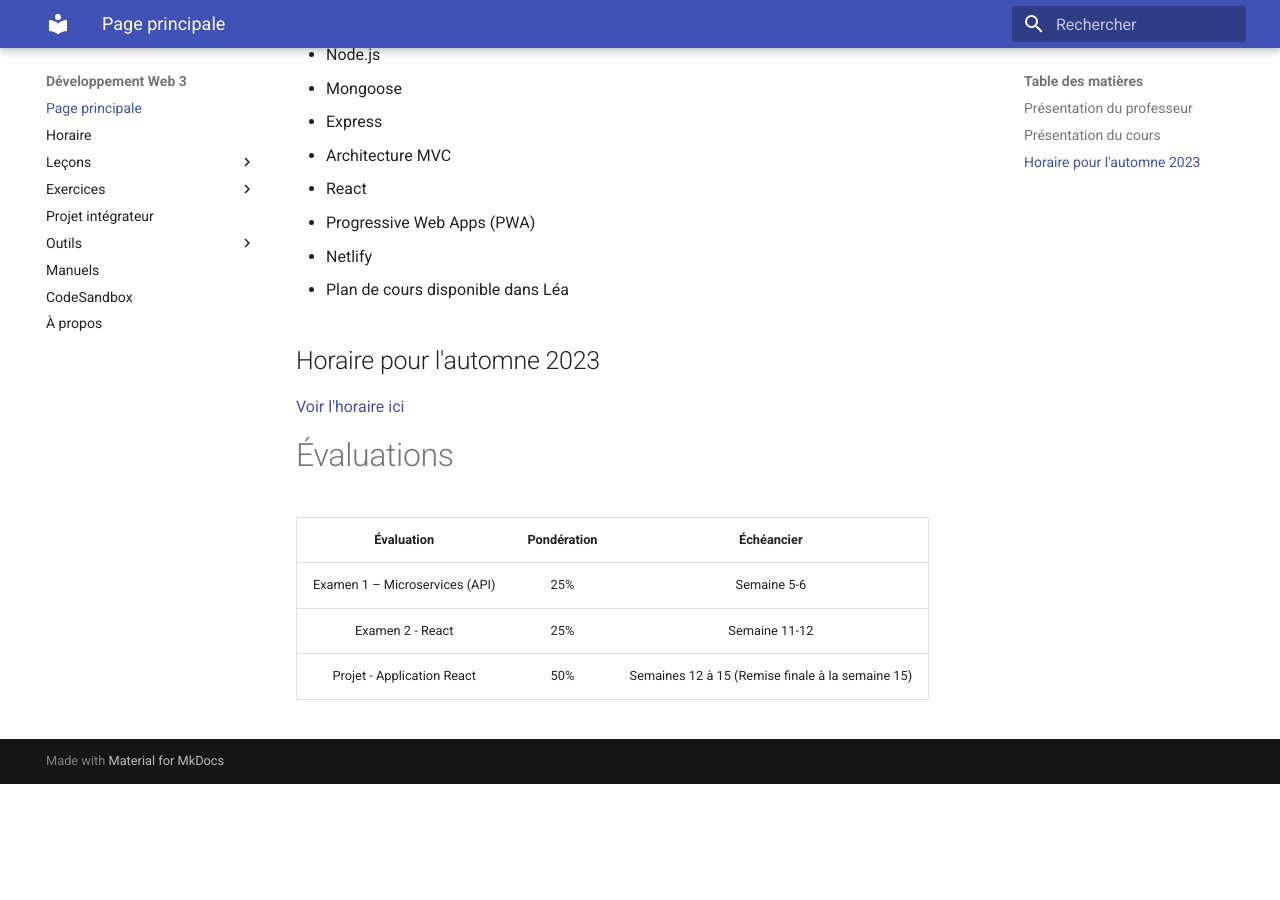
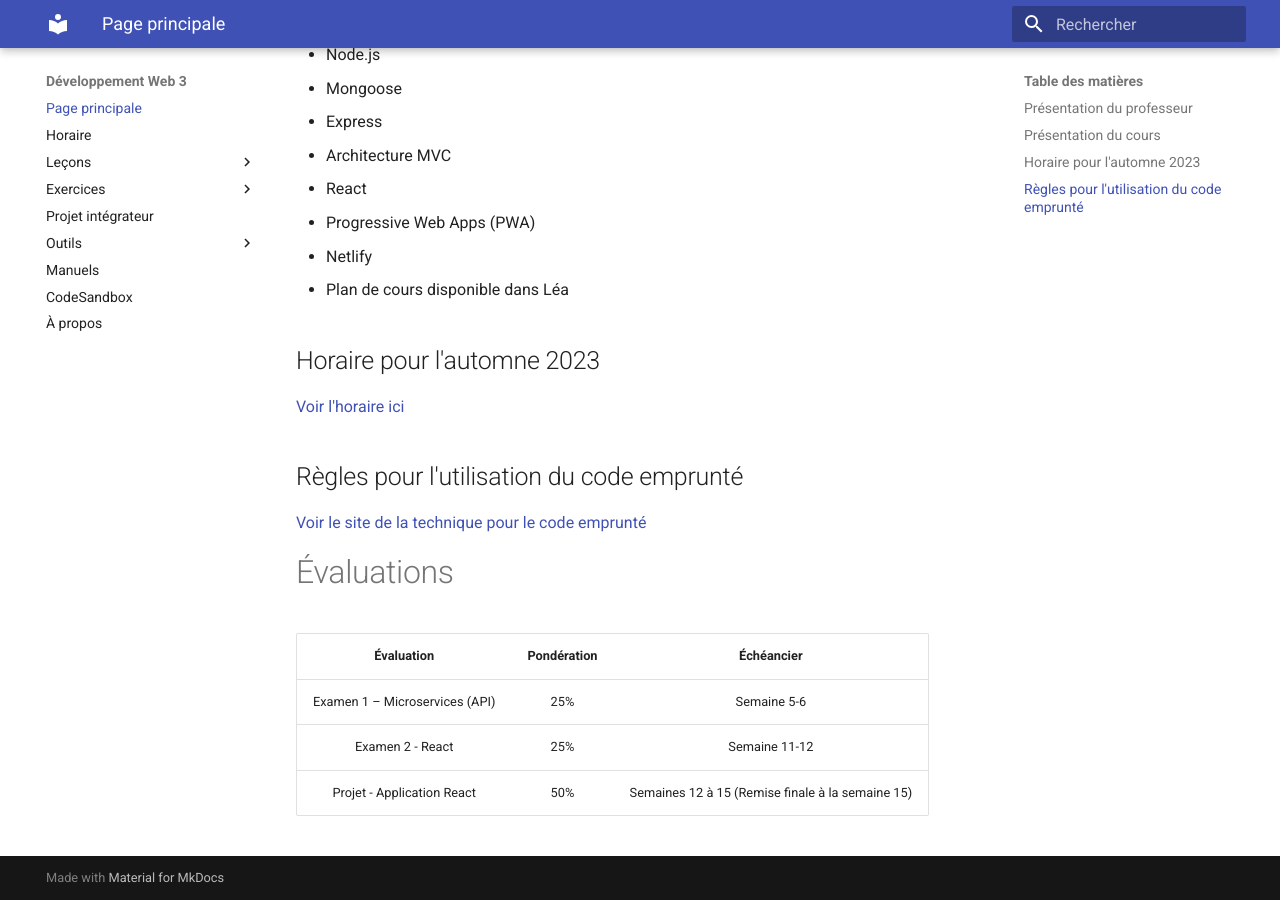
Before and after one commit to cegepvictoetienne/developpementweb3, an MkDocs documentation site: the page built from wiki/index.md, in a window 1280 px wide and 900 px high, scrolled down 606 px. Built offline with MkDocs 1.6.1 and Material for MkDocs 9.7.7, drawn with Linux system fonts in a browser that asks for light colours; before the commit the page ends 1390 px from its top, so only the background shows below that.

Commit message:
ajout lien code emprunté

```diff
--- a/wiki/index.md
+++ b/wiki/index.md
@@ -29,6 +29,10 @@
 
 [Voir l'horaire ici](horaire.md)
 
+## Règles pour l'utilisation du code emprunté
+
+[Voir le site de la technique pour le code emprunté](https://techinfo.kerzo.ca/code-emprunte/)
+
 # Évaluations
 
 |           Évaluation           | Pondération |                    Échéancier                    |
```
